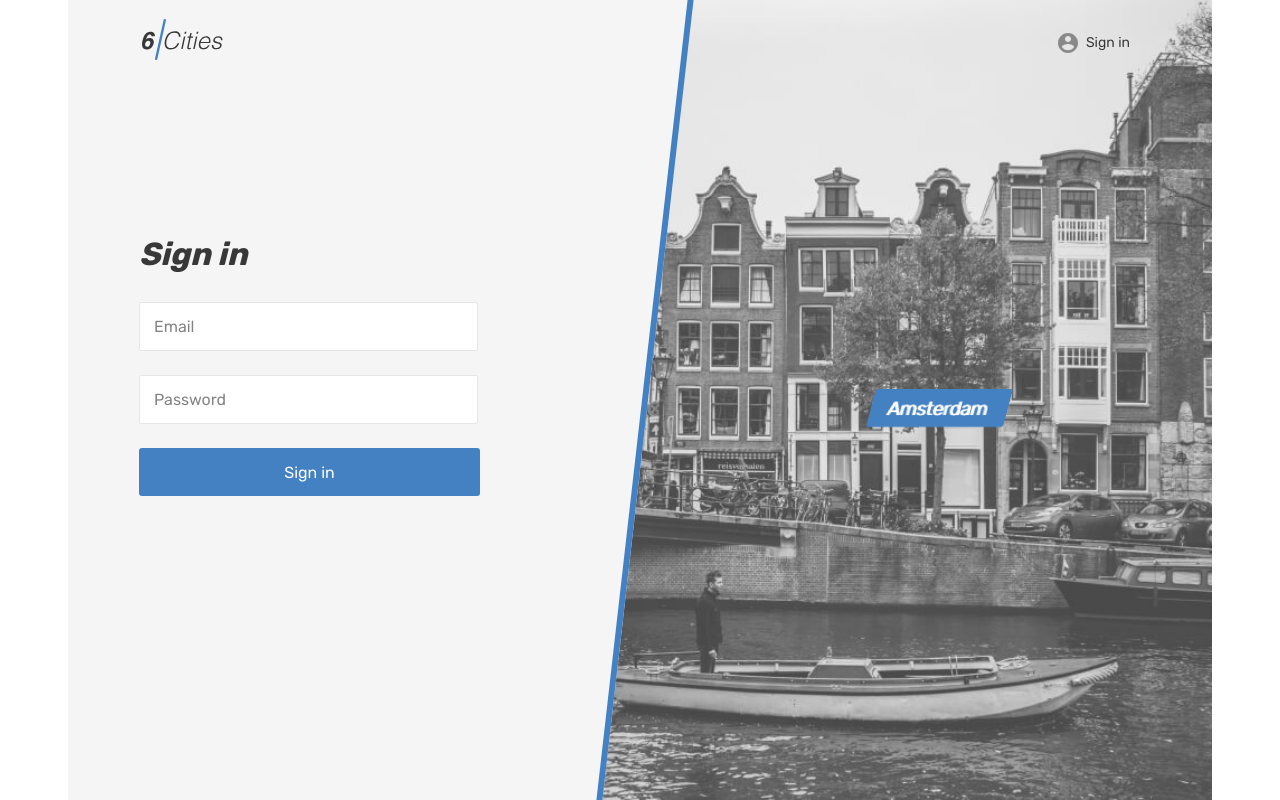
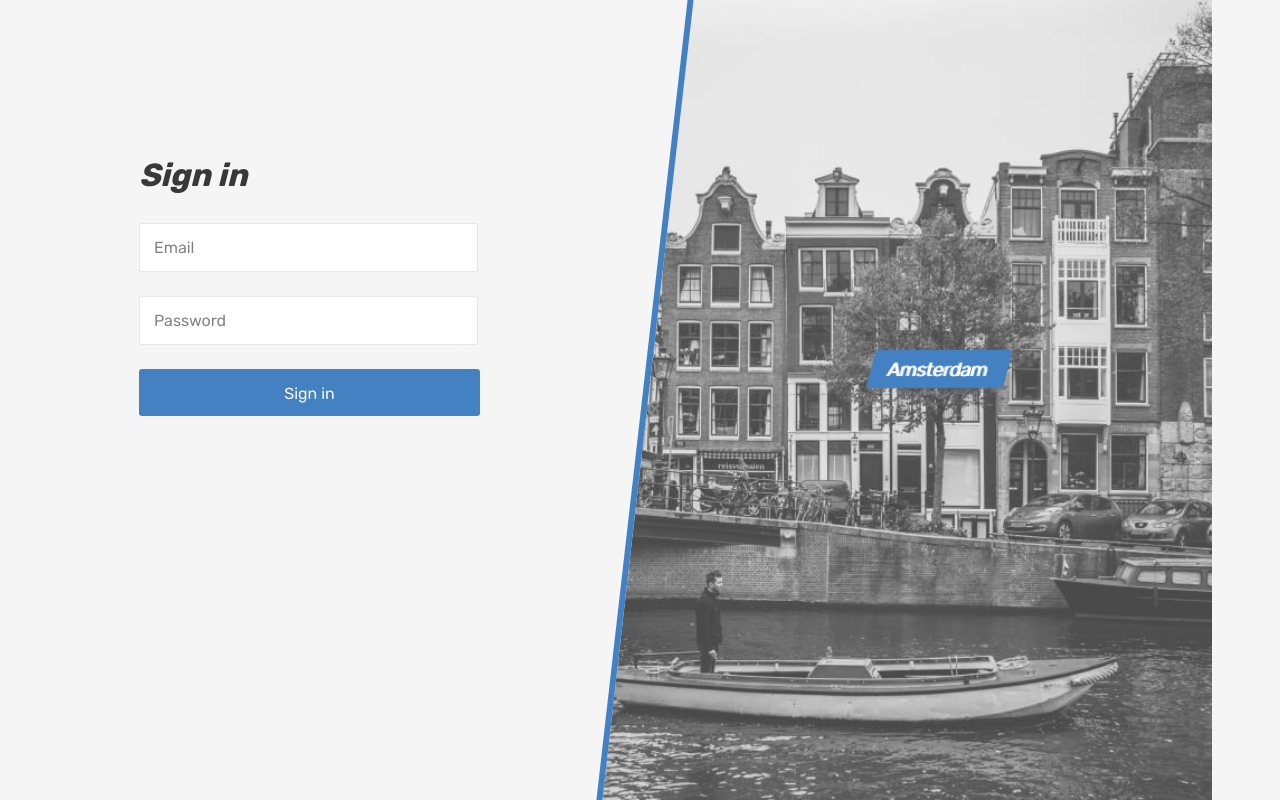
Before and after one commit to htmlacademy-react/1481549-six-cities-3, a React (Vite) app: page /login in a window 1280 px wide. Built offline with nearby package versions, Linux system fonts and the light colour scheme; the HTML template or start-up script is replaced by a standard one.

Commit message:
фикс ошибки в layout для login-page.

```diff
--- a/src/components/layout/page-layout.tsx
+++ b/src/components/layout/page-layout.tsx
@@ -14,8 +14,9 @@ export default function Layout(): JSX.Element {
   return (
     <div
       className={cn('page', {
-        ['page__gray']: pathname === Routes.Main,
-        ['page__main']: pathname === Routes.Main,
+        ['page--gray']: pathname === Routes.Main,
+        ['page--main']: pathname === Routes.Main,
+        ['page--login']: pathname === Routes.Login,
       })}
     >
       {pathname !== Routes.Login && (
--- a/src/pages/login-page/login-page.tsx
+++ b/src/pages/login-page/login-page.tsx
@@ -10,15 +10,12 @@ export default function LoginPage(): JSX.Element {
   const authorizationStatus = getAuthorizationStatus();
 
   return authorizationStatus === AuthorizationStatus.NotAuth ? (
-    <div className="page page--gray page--login">
-      <Header isAuth={false} />
     <main className="page__main page__main--login">
       <div className="page__login-container container">
         <Login />
         <Locations />
       </div>
     </main>
-    </div>
   ) : (
     <Navigate to={Routes.Main} />
   );
```
Lines whose indentation alone changed are shown as unchanged.
